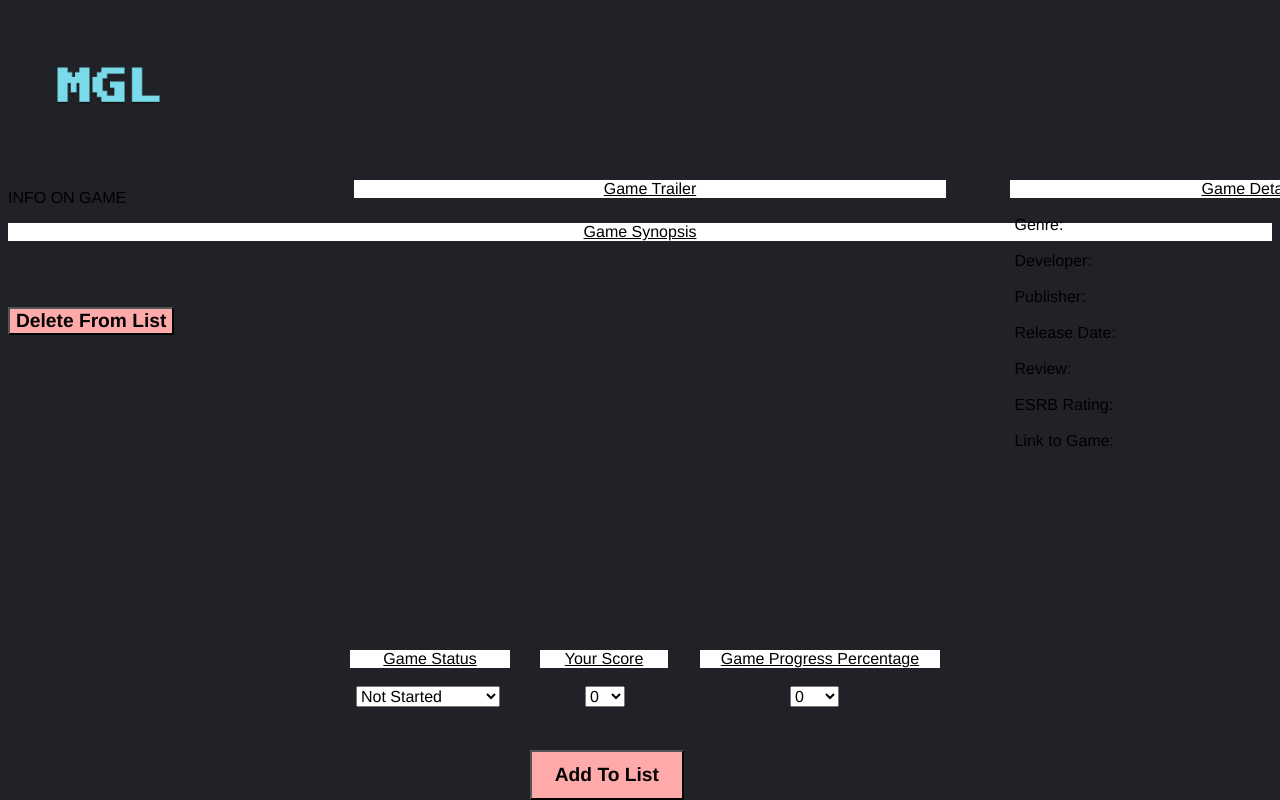
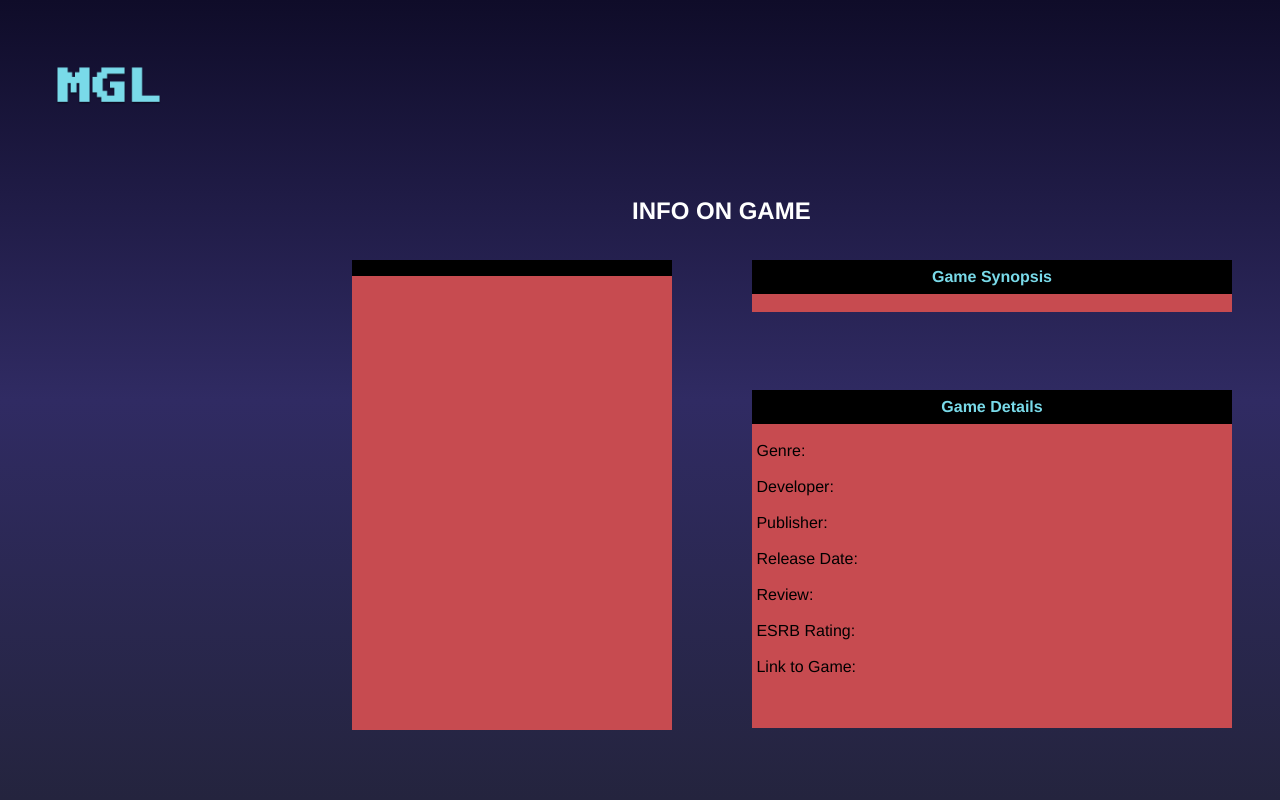
Before and after one commit to Rutsell64/Web-Programming, a PHP site: page /game_info.php?game=1 in a window 1280 px wide. Run offline with PHP 8.4, Linux system fonts and the light colour scheme; data that the repository does not hold is empty.

Commit message:
Update MGL.css

```diff
--- a/FinalProject/MGL.css
+++ b/FinalProject/MGL.css
@@ -3,14 +3,15 @@
 	font-family: Helvetica, sans-serif, Arial;
 }
 body {
-    background-color:  #212227;
+    background: linear-gradient(to bottom, #0f0c29, #302b63, #24243e);
     overflow-x: hidden;
 	min-width:100px;
 }
 .form {
 	overflow: hidden;
-	width: 32em;
+	width: 26em;
 }
+
 
 a {
 	color: blue;
@@ -33,11 +34,6 @@
 	width: 8em;
 	margin-left:5%;
 
-}
-
-.login_recover > a{
-	text-decoration: none;
-	margin-left:23%;
 }
 
 .login_create_new > a{
@@ -66,13 +62,23 @@
 	font-weight: bold;
 }
 
+.game_info_header{
+	margin-left:26em;
+	font-size:18pt;
+	font-weight:bold;
+	color:white;
+
+}
+
 .game_name_image{
  border:hidden;
- width:15.9em;
+ width:20em;
  text-align: center;
  position:absolute;
- left:47px;
- top:180px;
+ left:22em;
+ top:260px;
+ height:470px;
+ background:#C74B50;
 }
 
 .game_trailer{
@@ -80,27 +86,37 @@
  width:37em;
  text-align: center;
  position:absolute;
- left:354px;
- top:180px;
+ left:415px;
+ top:818px;
 }
 
 .game_details{
  border:hidden;
  width:30em;
  position:absolute;
- left:1000px;
- height:420px;
- padding-left:10px;
- top:180px;
+ left:47em;
+ height:338px;
+ top:390px;
+ background:#C74B50;
+}
+
+.game_bio{
+ border:hidden;
+ width:30em;
+ text-align: center;
+ position:absolute;
+ left:47em;
+ top:260px;
+ background:#C74B50;
 }
 
 .game_progress{
  border:hidden;
  width:15em;
  position:absolute;
- left:700px;
- top:650px;
- height:58px;
+ left:768px;
+ top:1290px;
+ height:95px;
 }
 
 .progress_button{
@@ -111,9 +127,9 @@
   border:hidden;
   width:10em;
   position:absolute;
-  left:350px;
-  top:650px;
-  height:58px;
+  left:414px;
+  top:1290px;
+  height:95px;
 }
 
 .status_button{
@@ -124,9 +140,9 @@
  border:hidden;
   width:8em;
   position:absolute;
-  left:540px;
-  top:650px;
-  height:58px;
+  left:606px;
+  top:1290px;
+  height:95px;
 }
 
 .score_button{
@@ -134,18 +150,30 @@
 }
 
 .Add_To_List_Button > input[type="submit"]{
-  width:8em;
+  width:10em;
   padding:3px;
   position:absolute;
-  left:530px;
-  top:750px;
+  left:600px;
+  top:1410px;
+  height:50px;
+}
+
+.Remove_From_List_Button > input[type="submit"]{
+  width:10em;
+  padding:3px;
+  position:absolute;
+  left:300px;
+  top:1410px;
   height:50px
 }
 
 #game_headers{
 	text-align:center;
-	text-decoration:underline;
-	background:white;
+	background:black;
+	color:#79DAE9;
+	font-weight:bold;
+	padding-top:8px;
+	padding-bottom:8px;
 }
 
 .game_trailer iframe {
@@ -163,7 +191,7 @@
 
 /* form styles */
 fieldset {
-	background-color: #E0E0FF;
+	background-color:98BAE7;
 	border: 2px outset gray;
 	border-radius: 10px;
 }
@@ -171,35 +199,71 @@
   display: flex;
   align-items: center;
   justify-content: center;
-  height: 70%;
+  height: 80%;
+  border-radius:10px;
 }
 
 /* the bold text labels to the left of each form field */
 fieldset .signup {
 	float: left;
 	width: 11em;
+
 }
 .signup_have_account > a{
 	text-decoration: none;
-	margin-left:23%;
+	margin-left:17%;
+}
+
+.login_have_account > a{
+	text-decoration: none;
+	margin-left:14%;
+}
+
+.new_user_title{
+	margin-top:2em;
+	margin-bottom:2em;
+	text-align:center;
+	font-family: Helvetica, sans-serif;
+	font-size:30px;
+	font-weight:bold;
+	color:black;
 }
 
 h1 {
 	margin-top: 1em;
+	margin-left: 3.5em;
+
+}
+
+ input[type="username"],input[type="name"]
+ ,input[type="password"],input[type="text"]
+ ,input[type="phone_number"]{
+	font-size: 80%;
+	border-radius:5px;
+	padding-left:5px;
+	padding-right:60px;
+	padding-top:5px;
+	padding-bottom:5px;
 }
 
 input[type="submit"] {
-	background-color: #FAA;
-	font-size: 120%;
+	background-color:#F08080;
+	font-size: 140%;
 	font-weight: bold;
+	margin-top:20px;
+	margin-bottom:50px;
+	margin-left:150px;
+	border-radius:10px;
 }
+
 legend {
 	background-color: white;
 	border: 2px outset gray;
 	padding: 0.2em;
 }
+
 .titles > p{
-	border:solid;
+	border:hidden;
 	display: flex;
 	align-items: center;
 	justify-content: center;
@@ -208,6 +272,13 @@
 	margin-bottom:2%;
 	padding:5px;
 	font-size:15pt;
+	color:red;
+	background:black;
+}
+
+tbody{
+	color:white;
+
 }
 
 .table {
@@ -231,9 +302,13 @@
 }
 
 th{
-	background: #eee;
+	background-color:black;
 }
 
 .table,.table td {
     box-shadow: inset 0px -1px #000;
 }
+
+.list_headings{
+	color:#79DAE9;
+}
```
